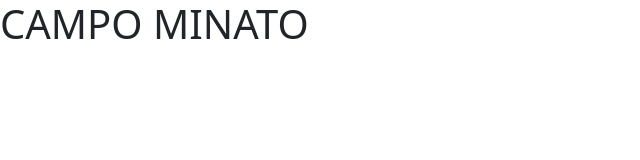
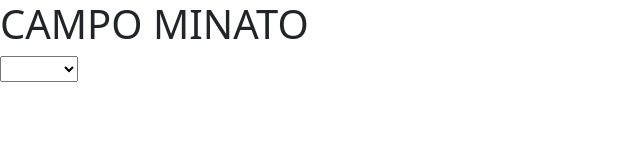
Before and after one commit to Maino24/js-campominato-dom, a plain HTML site: page index.html in a window 1280 px wide. Shown: the full height of the page, 0-640 px from the left. Drawn offline with nearby package versions, Linux system fonts and the light colour scheme.

Commit message:
inerita select in html

```diff
--- a/index.html
+++ b/index.html
@@ -13,6 +13,13 @@
   <header>
     <div>
       <h1>CAMPO MINATO</h1>
+      <select value="" id="livello">
+        <option value=""></option>
+        <option value="facile">Facile</option>
+        <option value="medio">Medio</option>
+        <option value="difficile">Difficile</option>
+
+      </select>
     </div>
 
 
```
